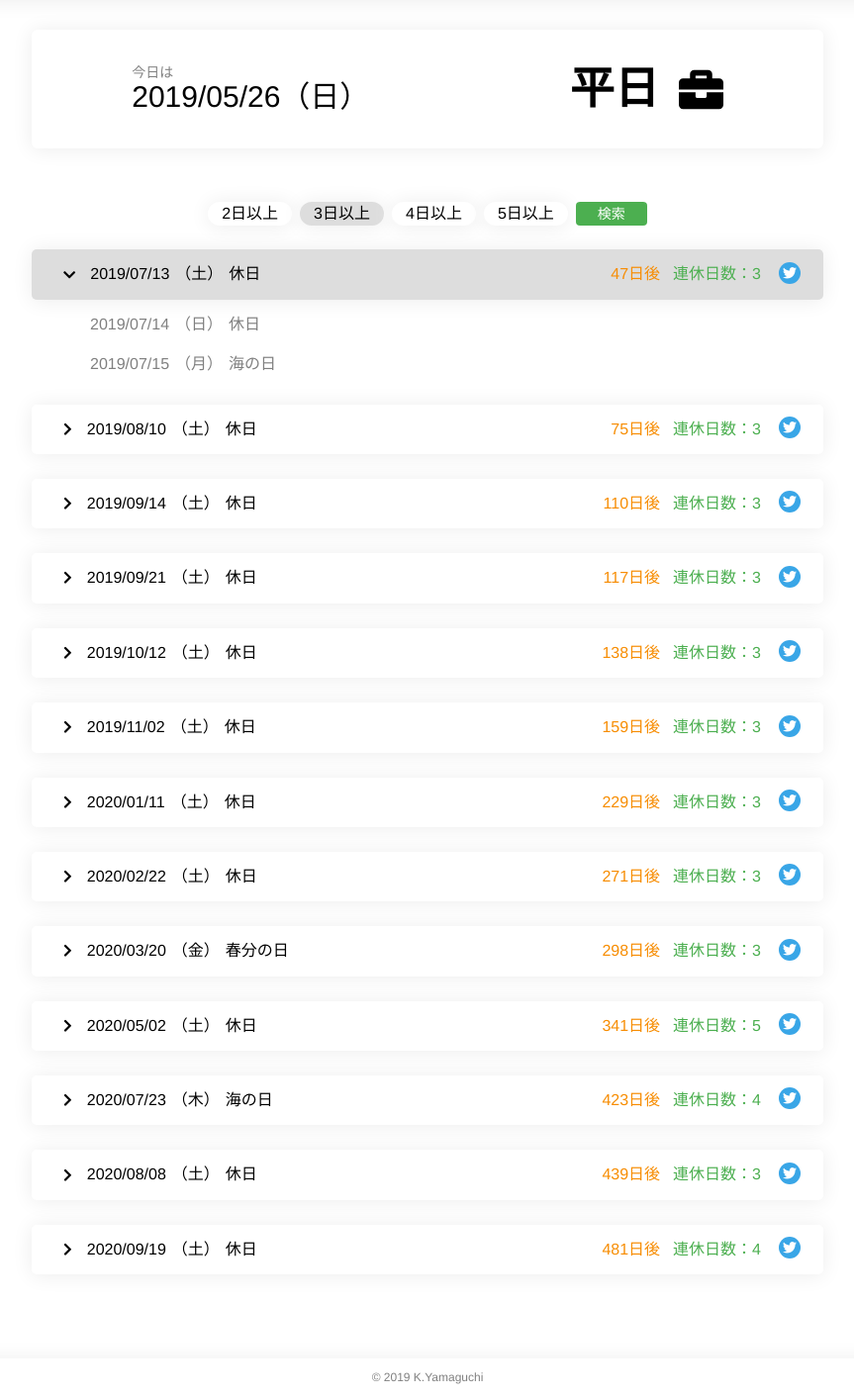
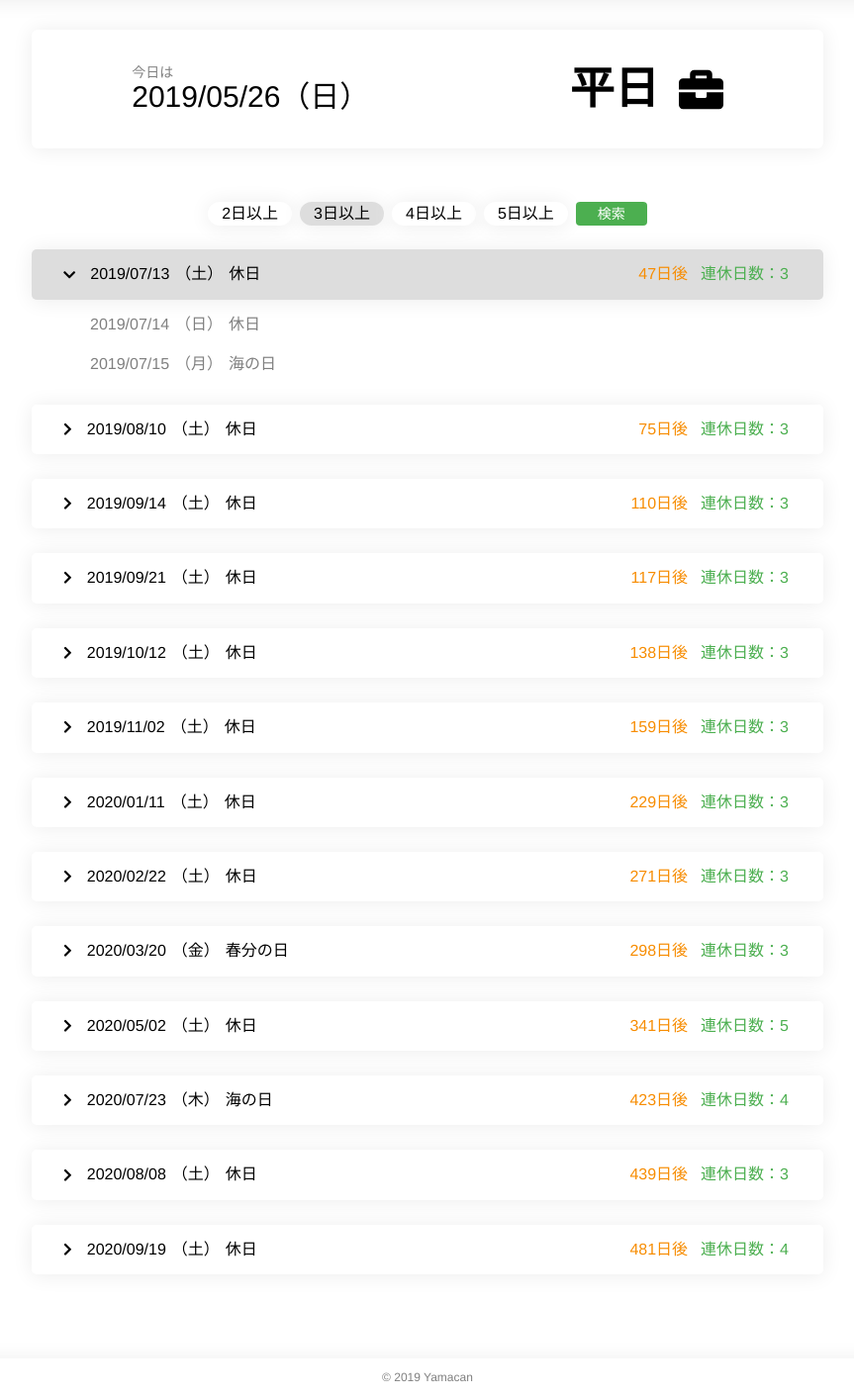
Before and after one commit to smiler01/InformHolidays, a Flask app: page / in a window 1280 px wide. Shown: the part 50-1463 px from the top of the page at 99% size, without its empty margins (208-1071 px from the left). Run offline with Flask 2, Linux system fonts and the light colour scheme; data comes from the database, SQL or seed files in the repository; some libraries are stand-ins or nearby versions.

Commit message:
remove unnecessary processing
ツイートボタンなどの不要な処理を削除

```diff
--- a/templates/index.html
+++ b/templates/index.html
@@ -70,9 +70,6 @@
               <p class="holiday-name">{{ chainHoliday[0][2] }}</p>
               <p class="holiday-numnextuntill">{{ numNextHolidaysList[loop.index-1] }}日後</p>
               <p class="holiday-numchain">連休日数：{{ chainHoliday|length }}</p>
-              <a class="tweet-button" href="https://twitter.com/intent/tweet?text={{"{}({})から{}連休です。".format(chainHoliday[0][1], chainHoliday[0][3], chainHoliday|length)}}&url=https://consecutiveholidays.info&hashtags=連休" rel=”nofollow” onClick="window.open(encodeURI(decodeURI(this.href)),'twwindow','width=550, height=450, personalbar=0, toolbar=0, scrollbars=1'); return false;">
-                <i class="fab fa-twitter"></i>
-              </a>
             </label>
             <div class="child-consecutive-holidays">
               <!--hidden-area start-->
@@ -92,10 +89,9 @@
     </main>
     <footer>
       <nav class="footer-nav">
-        <p class="footer-copyright">&copy; 2019 K.Yamaguchi</p>
+        <p class="footer-copyright">&copy; 2019 Yamacan</p>
       </nav>
     </footer>
-    <script src="../static/js/main.js"></script>
     <script>!function(d,s,id){var js,fjs=d.getElementsByTagName(s)[0],p=/^http:/.test(d.location)?'http':'https';if(!d.getElementById(id)){js=d.createElement(s);js.id=id;js.src=p+'://platform.twitter.com/widgets.js';fjs.parentNode.insertBefore(js,fjs);}}(document, 'script', 'twitter-wjs');</script>
   </body>
 </html>
```
